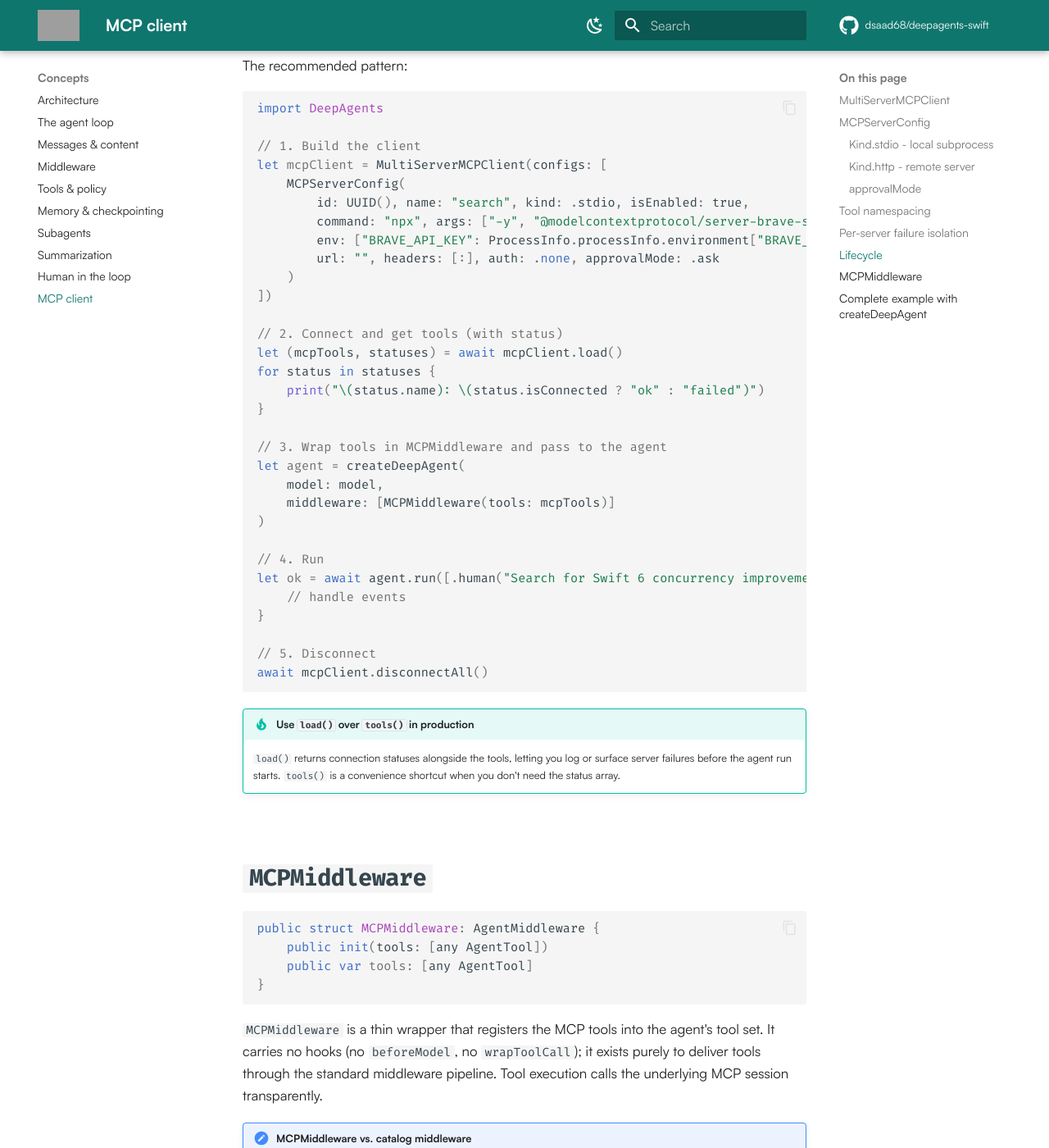
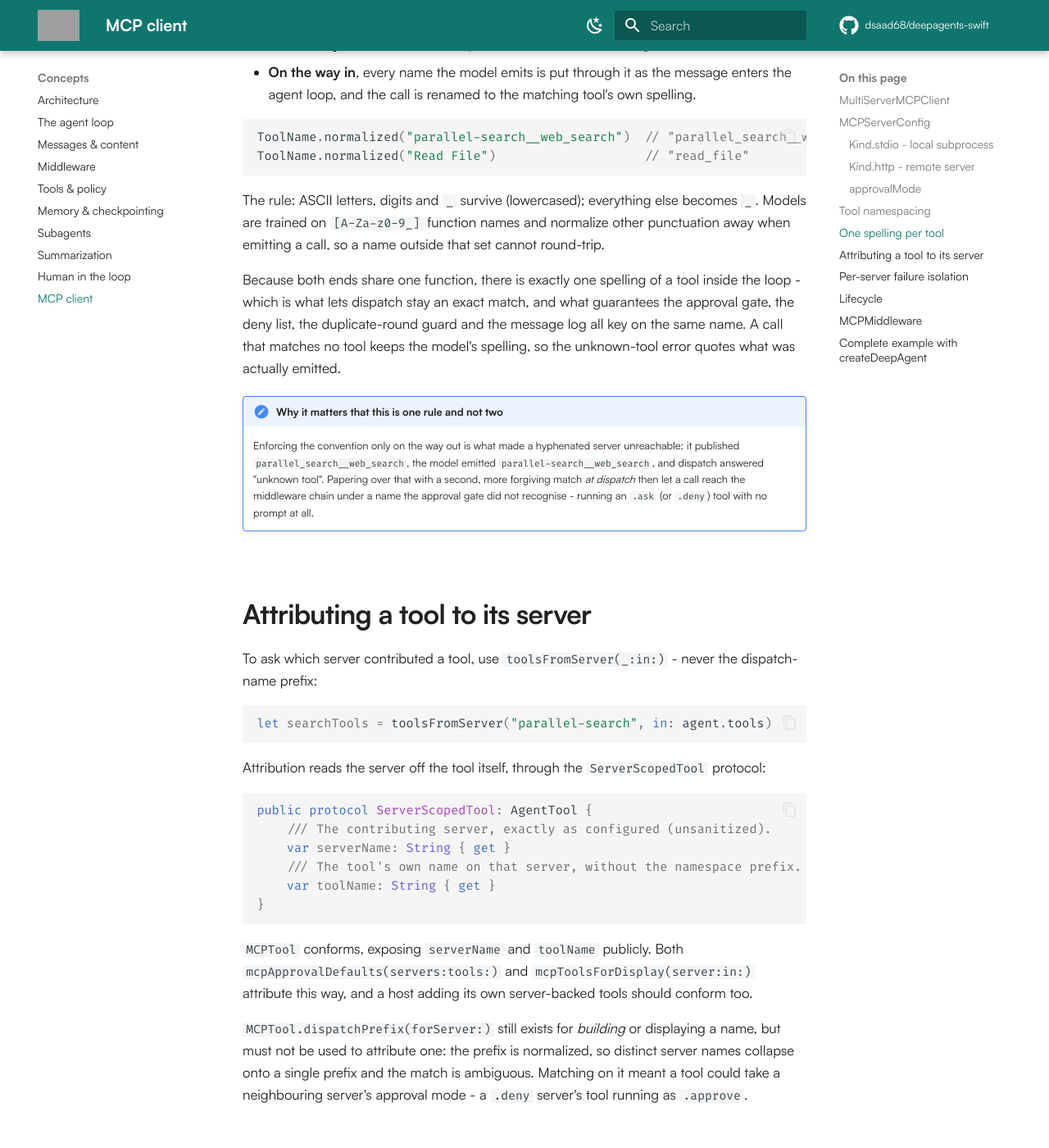
Before and after one commit to dsaad68/deepagents-swift, an MkDocs documentation site: the page built from docs/concepts/mcp.md, in a window 1280 px wide and 1400 px high, scrolled down 3603 px. Shown: the whole window at 82% size. Built offline with MkDocs 1.6.1 and Material for MkDocs 9.7.7, drawn with Linux system fonts in a browser that asks for light colours; comment, search, counter and statistics services are not loaded; some of the changed text lies outside the part shown; grey boxes are pictures that could not be loaded.

Commit message:
Document the tool-name rule and server attribution
The MCP guide still described namespacing as a one-way sanitize, which is exactly
the misunderstanding the code no longer holds: normalization now runs on names
published *and* on names the model emits, and that is what keeps one spelling of a
tool inside the loop.

Adds two sections to the MCP concept page -- one for ToolName and why a single
rule applied at both ends is load-bearing rather than cosmetic, one for
ServerScopedTool / toolsFromServer and why dispatchPrefix must not be used to
attribute a tool -- and points the guide at them instead of restating the details.
Both new public surfaces are indexed in the API reference.

Co-Authored-By: Claude Opus 5 (1M context) <noreply@anthropic.com>

````diff
--- a/docs/concepts/mcp.md
+++ b/docs/concepts/mcp.md
@@ -100,6 +100,52 @@ Tools from an MCP server are namespaced by prepending the server name and a doub
 
 For example, a server named `filesystem` with a tool named `read_file` becomes `filesystem__read_file` in the agent's tool set. This prevents name collisions across servers and makes it clear in the conversation history which server handled each call.
 
+Both halves are put through `ToolName.normalized`, so the published name is always `[a-z0-9_]`. See [One spelling per tool](#one-spelling-per-tool) below - it applies to every tool, not just MCP ones.
+
+Two servers whose names normalize to the same prefix (`parallel-search` and `parallel_search` both give `parallel_search__`) would otherwise contribute colliding tool names; the loader keeps both reachable by appending a numeric suffix to the later one (`server__tool_2`).
+
+## One spelling per tool
+
+`ToolName.normalized` is the single rule for what a tool is called, and it runs in **both** directions:
+
+- **On the way out**, a tool's name is published to the model through it.
+- **On the way in**, every name the model emits is put through it as the message enters the agent loop, and the call is renamed to the matching tool's own spelling.
+
+```swift
+ToolName.normalized("parallel-search__web_search")  // "parallel_search__web_search"
+ToolName.normalized("Read File")                    // "read_file"
+```
+
+The rule: ASCII letters, digits and `_` survive (lowercased); everything else becomes `_`. Models are trained on `[A-Za-z0-9_]` function names and normalize other punctuation away when emitting a call, so a name outside that set cannot round-trip.
+
+Because both ends share one function, there is exactly one spelling of a tool inside the loop - which is what lets dispatch stay an exact match, and what guarantees the approval gate, the deny list, the duplicate-round guard and the message log all key on the same name. A call that matches no tool keeps the model's spelling, so the unknown-tool error quotes what was actually emitted.
+
+!!! note "Why it matters that this is one rule and not two"
+    Enforcing the convention only on the way out is what made a hyphenated server unreachable: it published `parallel_search__web_search`, the model emitted `parallel-search__web_search`, and dispatch answered "unknown tool". Papering over that with a second, more forgiving match *at dispatch* then let a call reach the middleware chain under a name the approval gate did not recognise - running an `.ask` (or `.deny`) tool with no prompt at all.
+
+## Attributing a tool to its server
+
+To ask which server contributed a tool, use `toolsFromServer(_:in:)` - never the dispatch-name prefix:
+
+```swift
+let searchTools = toolsFromServer("parallel-search", in: agent.tools)
+```
+
+Attribution reads the server off the tool itself, through the `ServerScopedTool` protocol:
+
+```swift
+public protocol ServerScopedTool: AgentTool {
+    /// The contributing server, exactly as configured (unsanitized).
+    var serverName: String { get }
+    /// The tool's own name on that server, without the namespace prefix.
+    var toolName: String { get }
+}
+```
+
+`MCPTool` conforms, exposing `serverName` and `toolName` publicly. Both `mcpApprovalDefaults(servers:tools:)` and `mcpToolsForDisplay(server:in:)` attribute this way, and a host adding its own server-backed tools should conform too.
+
+`MCPTool.dispatchPrefix(forServer:)` still exists for *building* or displaying a name, but must not be used to attribute one: the prefix is normalized, so distinct server names collapse onto a single prefix and the match is ambiguous. Matching on it meant a tool could take a neighbouring server's approval mode - a `.deny` server's tool running as `.approve`.
+
 ## Per-server failure isolation
 
 If a server fails to connect or crashes mid-run, that server's tools become unavailable but all other servers continue operating normally. The failure is logged; the agent does not see an error unless it actually tries to call one of the unavailable tools.
````
Also changed, not shown: docs/guides/mcp.md (+5 -1 lines), docs/reference/index.md (+6 -1 lines).
